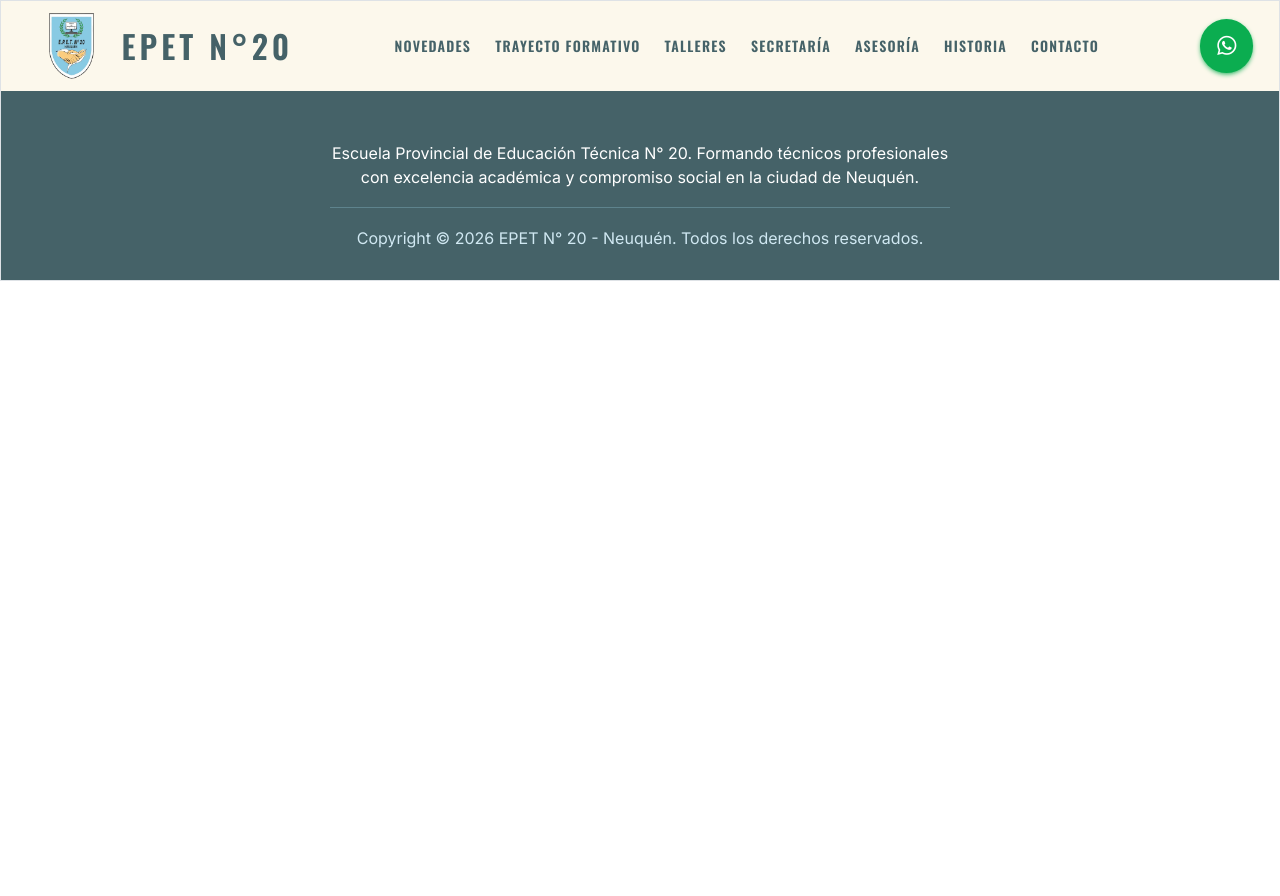
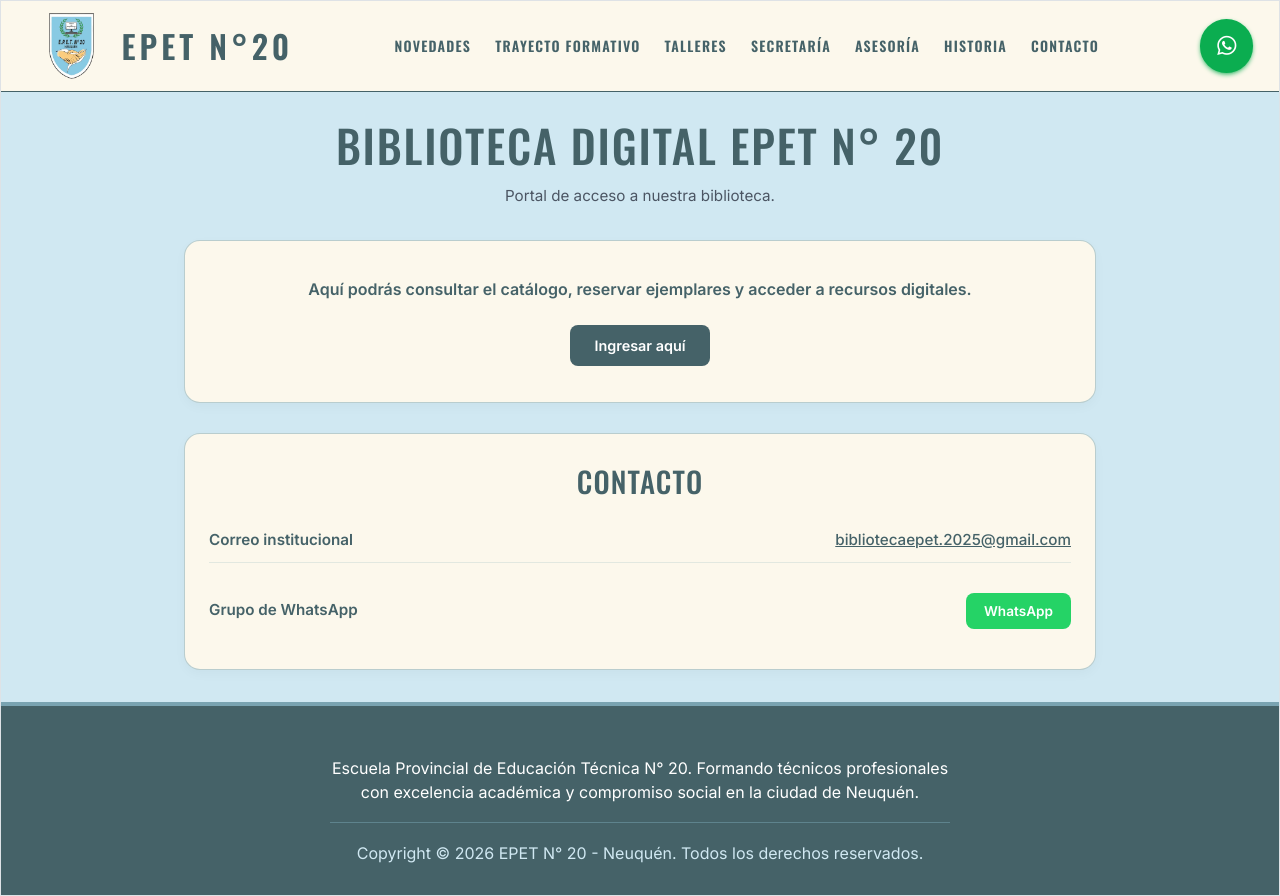
Before and after one commit to Geronimogomez09/webinstitucional, a React (Vite) app: page /Biblioteca in a window 1280 px wide. Before the commit the page ends 800 px from the top, so only its background shows below. Built offline with nearby package versions, Linux system fonts and the light colour scheme.

Commit message:
Creando el diseño y enlazando los links

```diff
--- a/src/App.jsx
+++ b/src/App.jsx
@@ -5,6 +5,7 @@ import ScrollToTop from "./componentes/ScrollToTop";
 import Secretaria from './pages/Secretaria';
 import Asesoria from './pages/Asesoria';
 import Talleres from './pages/Talleres';
+import Biblioteca from './pages/Biblioteca';
 import Inicio from './pages/index';
 import NuestraHistoria from './pages/NuestraHistoria';
 import Novedades from './pages/Novedades';
@@ -40,6 +41,7 @@ function App() {
                 <Route path="/Secretaria" element={<Secretaria />} />
                 <Route path="/Asesoria" element={<Asesoria />} />
                 <Route path="/Talleres" element={<Talleres />} />
+                <Route path="/Biblioteca" element={<Biblioteca />} />
                 <Route path="/NuestraHistoria" element={<NuestraHistoria />} />
                 <Route path="/novedades" element={<Novedades />} />
                 <Route path="/novedades/:id" element={<NovedadDetalle />} />
--- /dev/null
+++ b/src/pages/Biblioteca.jsx
@@ -0,0 +1,54 @@
+import React from 'react';
+import '../styles/biblioteca.css';
+
+export default function Biblioteca() {
+  return (
+    <div className="biblioteca-container">
+
+      <div className="biblioteca-header">
+        <h1 className="biblioteca-title">Biblioteca Digital EPET N° 20</h1>
+        <p className="biblioteca-subtitle">
+          Portal de acceso a nuestra biblioteca.
+        </p>
+      </div>
+
+      <div className="biblioteca-card">
+        <p className="biblioteca-card-desc">
+          Aquí podrás consultar el catálogo, reservar ejemplares y acceder a recursos digitales.
+        </p>
+        <a
+          href="https://drive.google.com/drive/folders/1lzQLsPvMgdT3yQSLPM95qmGxWP1h0rKC"
+          target="_blank"
+          rel="noopener noreferrer"
+          className="biblioteca-btn-primary"
+        >
+          Ingresar aquí
+        </a>
+      </div>
+
+      <div className="biblioteca-contact-card">
+        <h2 className="biblioteca-contact-title">Contacto</h2>
+
+        <div className="biblioteca-contact-row">
+          <span className="biblioteca-contact-label">Correo institucional</span>
+          <a href="mailto:bibliotecaepet.2025@gmail.com" className="biblioteca-email-link">
+            bibliotecaepet.2025@gmail.com
+          </a>
+        </div>
+
+        <div className="biblioteca-contact-row">
+          <span className="biblioteca-contact-label">Grupo de WhatsApp</span>
+          <a
+            href="https://chat.whatsapp.com/DKGhUKleKja2BKJAcVfxhJ"
+            target="_blank"
+            rel="noopener noreferrer"
+            className="biblioteca-btn-whatsapp"
+          >
+            WhatsApp
+          </a>
+        </div>
+      </div>
+
+    </div>
+  );
+}
--- /dev/null
+++ b/src/styles/Biblioteca.css
@@ -0,0 +1,130 @@
+.biblioteca-container {
+  max-width: 960px;
+  margin: 0 auto;
+  padding: 32px 24px;
+  font-family: 'Inter', sans-serif;
+}
+
+.biblioteca-header {
+  text-align: center;
+  margin-bottom: 32px;
+}
+
+.biblioteca-title {
+  font-family: 'Oswald', sans-serif;
+  color: #456268;
+  font-size: 2.8rem;
+  text-transform: uppercase;
+  margin: 0 0 12px 0;
+  letter-spacing: 0.04em;
+}
+
+.biblioteca-subtitle {
+  font-size: 0.95rem;
+  color: #4b5563;
+  max-width: 600px;
+  margin: 0 auto;
+  line-height: 1.5;
+}
+
+.biblioteca-card {
+  background-color: #FCF8EC;
+  border: 1px solid rgba(121, 163, 177, 0.5);
+  border-radius: 16px;
+  padding: 36px 24px;
+  margin-bottom: 30px;
+  text-align: center;
+  box-shadow: 0 4px 12px rgba(0, 0, 0, 0.03);
+}
+
+.biblioteca-card-desc {
+  font-size: 1rem;
+  color: #456268;
+  font-weight: 600;
+  margin: 0 0 24px 0;
+}
+
+.biblioteca-btn-primary {
+  background-color: #456268;
+  color: #ffffff;
+  border: none;
+  padding: 10px 24px;
+  border-radius: 8px;
+  font-weight: 600;
+  font-size: 0.9rem;
+  cursor: pointer;
+  text-align: center;
+  text-decoration: none;
+  display: inline-block;
+  transition: background-color 0.2s;
+}
+
+.biblioteca-btn-primary:hover {
+  background-color: #344c52;
+}
+
+.biblioteca-contact-card {
+  background-color: #FCF8EC;
+  border: 1px solid rgba(121, 163, 177, 0.5);
+  border-radius: 16px;
+  padding: 30px 24px;
+  text-align: center;
+  box-shadow: 0 4px 12px rgba(0, 0, 0, 0.03);
+}
+
+.biblioteca-contact-title {
+  font-family: 'Oswald', sans-serif;
+  color: #456268;
+  font-size: 1.8rem;
+  text-transform: uppercase;
+  margin: 0 0 20px 0;
+  letter-spacing: 0.04em;
+}
+
+.biblioteca-contact-row {
+  display: flex;
+  align-items: center;
+  justify-content: space-between;
+  gap: 20px;
+  margin-bottom: 20px;
+  padding: 10px 0;
+  border-bottom: 1px solid rgba(121, 163, 177, 0.2);
+}
+
+.biblioteca-contact-row:last-child {
+  border-bottom: none;
+  margin-bottom: 0;
+}
+
+.biblioteca-contact-label {
+  font-weight: 600;
+  color: #456268;
+  font-size: 0.95rem;
+  text-align: left;
+}
+
+.biblioteca-email-link {
+  color: #456268;
+  text-decoration: underline;
+  font-weight: 500;
+  font-size: 0.95rem;
+}
+
+.biblioteca-btn-whatsapp {
+  background-color: #25d366;
+  color: #ffffff;
+  border: none;
+  padding: 8px 18px;
+  border-radius: 8px;
+  font-weight: 600;
+  font-size: 0.85rem;
+  cursor: pointer;
+  text-align: center;
+  text-decoration: none;
+  display: inline-block;
+  transition: background-color 0.2s;
+}
+
+.biblioteca-btn-whatsapp:hover {
+  background-color: #20ba5a;
+}
```
